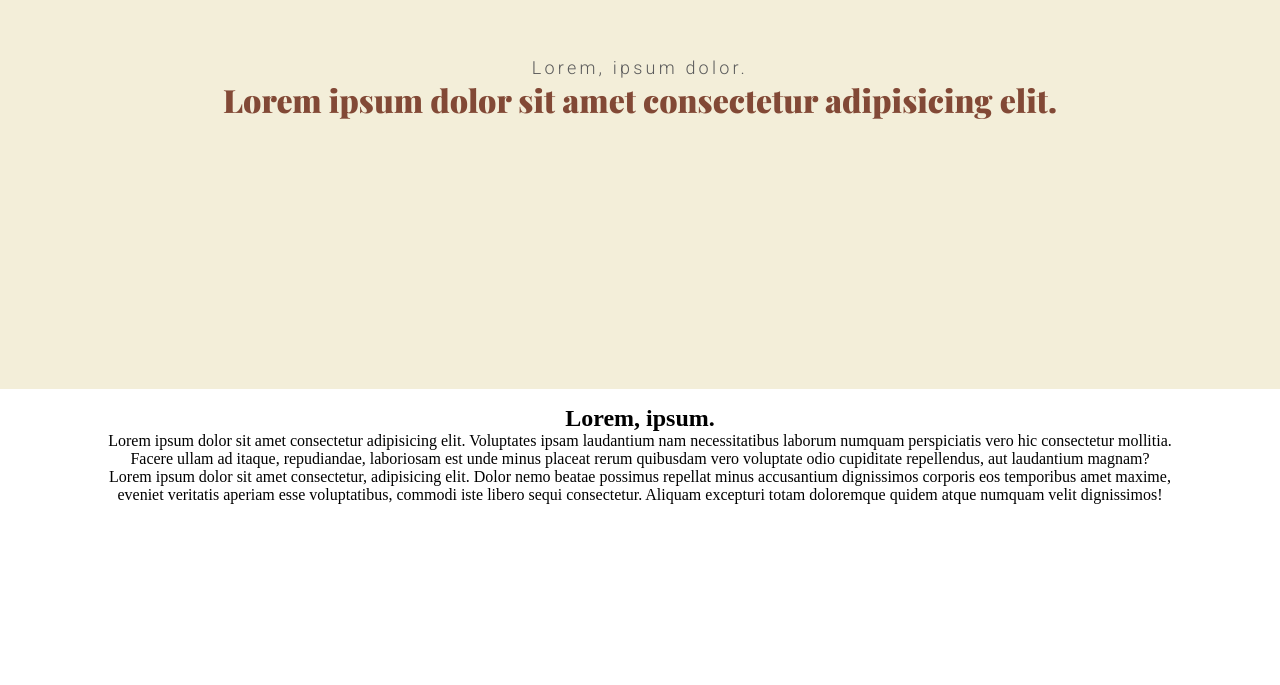
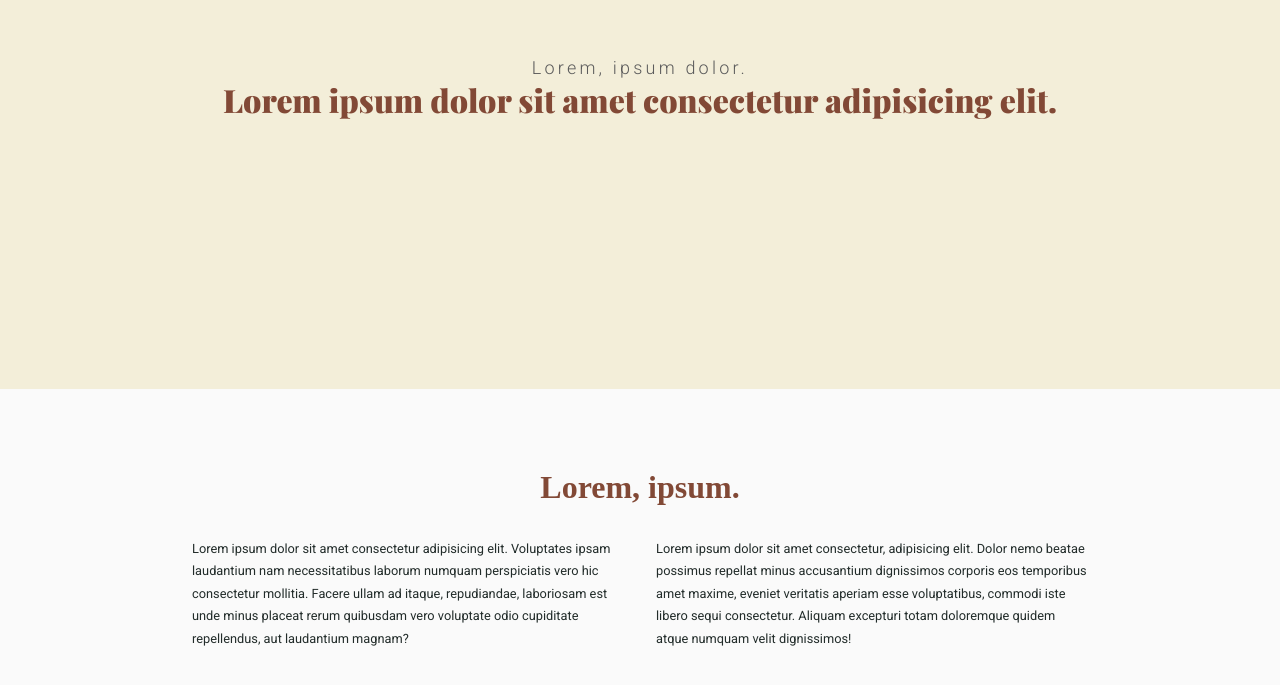
Before and after one commit to RPE8/conquering-responsive-layouts, a plain HTML site: page Day-12/index.html in a window 1280 px wide. Shown: the part 211-896 px from the top of the page. Before the commit the page ends 800 px from the top, so only its background shows below. Drawn offline with nearby package versions, Linux system fonts and the light colour scheme.

Commit message:
Add styles for description section

```diff
--- a/Day-12/index.html
+++ b/Day-12/index.html
@@ -17,7 +17,7 @@
 		<main class="main">
 			<section class="section section--description">
 				<div class="section__container container">
-					<h2 class="section__mediun-header medium-header medium-header--dark">Lorem, ipsum.</h2>
+					<h2 class="section__medium-header medium-header medium-header--dark">Lorem, ipsum.</h2>
 					<p class="section__description description description--dark">Lorem ipsum dolor sit amet consectetur adipisicing elit. Voluptates ipsam laudantium nam necessitatibus laborum numquam perspiciatis vero hic consectetur mollitia. Facere ullam ad itaque, repudiandae, laboriosam est unde minus placeat rerum quibusdam vero voluptate odio cupiditate repellendus, aut laudantium magnam?</p>
 					<p class="section__description description description--dark">Lorem ipsum dolor sit amet consectetur, adipisicing elit. Dolor nemo beatae possimus repellat minus accusantium dignissimos corporis eos temporibus amet maxime, eveniet veritatis aperiam esse voluptatibus, commodi iste libero sequi consectetur. Aliquam excepturi totam doloremque quidem atque numquam velit dignissimos!</p>
 				</div>
--- a/Day-12/style.css
+++ b/Day-12/style.css
@@ -16,9 +16,14 @@ body, html {
 	--color-2: #824936;
 	--color-3: #222C2A;
 	--color-4: rgb(92, 92, 92);
+	--color-5: #fafafa;
+	--max-width: 1128px;;
 	--header-bg-color: var(--color-1);
 	--small-header-color: var(--color-4);
 	--big-header-color: var(--color-2);
+	--section-description-bg-color: var(--color-5);
+	--description-dark-color: var(--color-3);
+	--header-dark-color: var(--color-2);
 }
 
 .header {
@@ -29,10 +34,10 @@ body, html {
 
 .container {
 	margin: 0 auto;
-	padding: 1rem;
+	padding: 1.5rem;
 	text-align: center;
 	height: 100%;
-	max-width: 1128px;
+	max-width: var(--max-width);
 	display: flex;
 	align-items: center;
 	justify-content: center;
@@ -52,3 +57,55 @@ body, html {
 	color: var(--big-header-color);
 	font-family: "Playfair Display";
 }
+
+.main, .section {
+	width: 100%;
+}
+
+.section__container {
+	max-width: var(--max-width);
+	display: flex;
+	flex-direction: row;
+	gap: 2rem;
+}
+
+.section__container > * {
+	flex-basis: 50%;
+}
+
+.section--description .container {
+	padding-block: 5rem;
+	flex-wrap: wrap;
+}
+
+.section--description .medium-header {
+	flex: 1 0 100%;
+}
+
+.section--description .description{
+	flex: 0 1 40%;
+}
+
+.section--description {
+	background-color: var(--section-description-bg-color);
+}
+
+.medium-header {
+	font-size: 2rem;
+}
+
+.medium-header--dark {
+	color: var(--header-dark-color);
+}
+
+.description {
+	text-align: left;
+	font-family: "Roboto";
+	font-weight: 400;
+	font-size: 0.8rem;
+	line-height: 1.4rem;
+}
+
+.description--dark {
+	color: var(--description-dark-color);
+}
```
